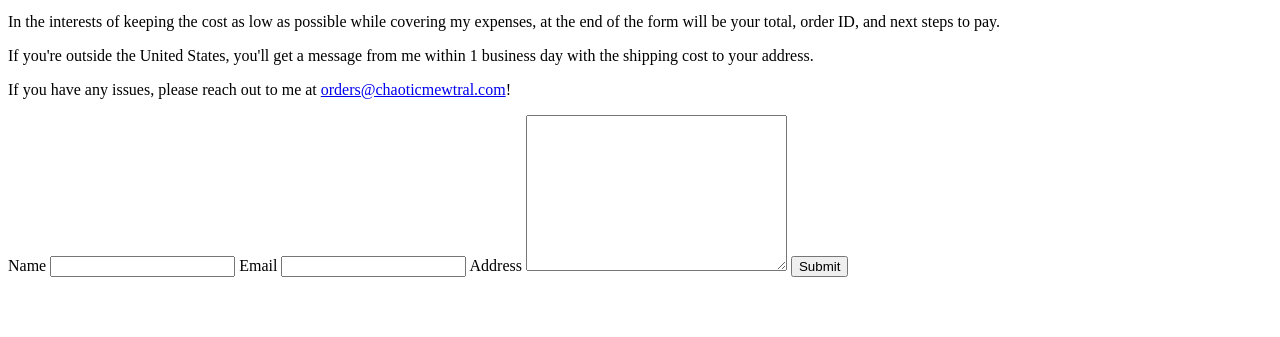
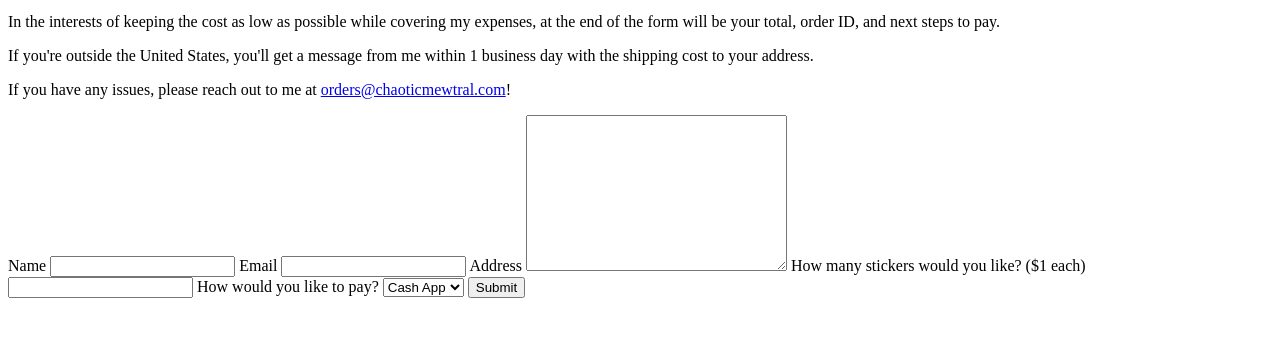
Before and after one commit to chaoticmewtral/holo-stickers, a plain HTML site: page index.html in a window 1280 px wide. Shown: the part 101-438 px from the top of the page. Drawn offline with Linux system fonts and the light colour scheme.

Commit message:
Add to index

```diff
--- a/index.html
+++ b/index.html
@@ -20,7 +20,15 @@
         <label for="email">Email</label>
         <input type="email" name="email" id="email" required>
         <label for="address">Address</label>
-        <textarea name="address" id="address" cols="30" rows="10"></textarea>
+        <textarea name="address" id="address" cols="30" rows="10" required></textarea>
+        <label for="quantity">How many stickers would you like? ($1 each)</label>
+        <input type="number" name="quantity" id="quantity">
+        <label for="payment-method">How would you like to pay?</label>
+        <select name="payment-method" id="payment-method">
+            <option value="cash-app">Cash App</option>
+            <option value="venmo">Venmo</option>
+            <option value="paypal">PayPal</option>
+        </select>
         <button type="submit">Submit</button>
     </form>
 </body>
```
